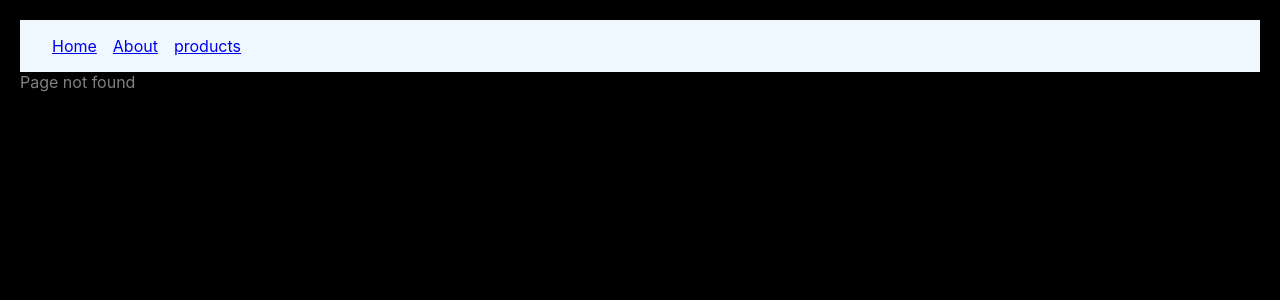
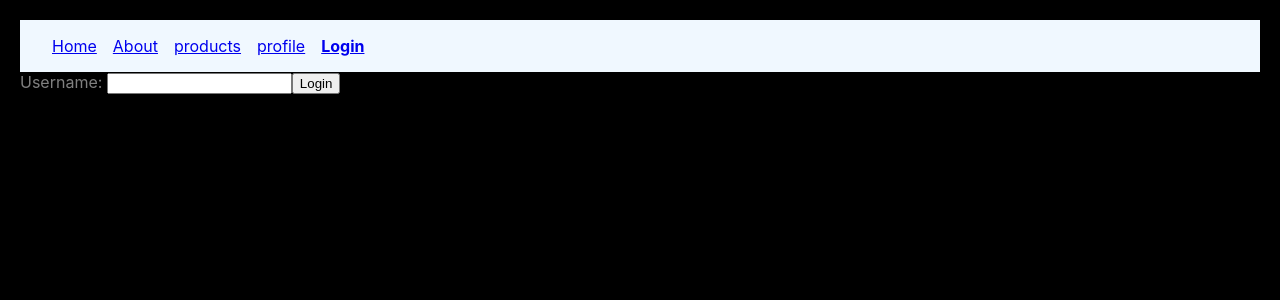
Before and after one commit to EsteAdonis/react-router-demo, a React (Create React App) app: page /login in a window 1280 px wide. Before the commit this address had no page. Shown: the top 300 px of the page. Built offline with nearby package versions, Linux system fonts and the light colour scheme.

Commit message:
Authentication and Protected Routes

```diff
--- a/src/App.js
+++ b/src/App.js
@@ -1,6 +1,7 @@
 import React from 'react';
 import './App.css';
 import {Routes, Route} from 'react-router-dom';
+import { AuthProvider } from './components/auth';
 import { Home } from './components/Home';
 import { Navbar } from './components/Navbar';
 import { OrderSummary } from './components/OrderSummary';
@@ -11,13 +12,16 @@
 import { Users } from './components/Users';
 import { UserDetails } from './components/UserDetails';
 import { Admin } from './components/Admin';
+import { Profile } from './components/Profile';
+import { Login } from './components/Login';
+import { RequiredAuth } from './components/RequiredAuth';
 
 // import { About } from './components/About';
 const LazyAbout = React.lazy(() => import('./components/About'));
 
 function App() {
   return (
-		<>
+		<AuthProvider >
 			<Navbar />
 			<Routes>
 				<Route path="/" element={<Home />}></Route>
@@ -43,9 +47,20 @@
 					<Route path='admin' element={<Admin />}/>
 				</Route>
 
+				<Route
+					path='profile'
+					element={
+						<RequiredAuth >
+							<Profile />
+						</RequiredAuth>
+					}
+				/>
+
+				<Route path='login' element={<Login />} />
+
 				<Route path="*" element={<NoMatch />} />
 			</Routes>
-		</>
+		</AuthProvider>
   );
 }
 
--- /dev/null
+++ b/src/components/Login.js
@@ -0,0 +1,30 @@
+import { useState } from 'react';
+import { useNavigate, useLocation } from 'react-router-dom';
+import { useAuth } from './auth';
+
+export const Login = () => {
+	const [user, setUser] = useState('');
+	const auth = useAuth();
+	const navigate = useNavigate();
+	const location = useLocation();
+	const redirectPath = location.state?.path || '/';
+
+	const handleLogin = () => {
+		auth.login(user);
+		navigate(redirectPath, {replace: true});
+	}
+
+	return (
+		<div>
+			<label>
+				Username: {auth.user}
+				<input
+					type='text'
+					onChange={(e) => setUser(e.target.value)}
+				/>
+			</label>
+			<button onClick={handleLogin}>Login</button>
+
+		</div>
+	)
+}
--- a/src/components/Navbar.js
+++ b/src/components/Navbar.js
@@ -1,4 +1,5 @@
 import {NavLink} from 'react-router-dom';
+import { useAuth } from './auth';
 
 export const Navbar = () => {
 	const navLinkStyle = ({ isActive }) => {
@@ -7,11 +8,19 @@
 			TextDecoration: isActive ? 'none': 'underline'
 		}
 	}
+
+	const auth = useAuth();
+
 	return (
 		<nav className='primary-nav'>
 			<NavLink to="/" style={navLinkStyle}>Home</NavLink>
 			<NavLink to="/about" style={navLinkStyle}>About</NavLink>
 			<NavLink to="/products" style={navLinkStyle}>products</NavLink>
+			<NavLink to="/profile" style={navLinkStyle}>profile</NavLink>
+			{
+				!auth.user &&
+				<NavLink to="/login" style={navLinkStyle}>Login</NavLink>
+			}
 		</nav>
 	)
 }
--- /dev/null
+++ b/src/components/Profile.js
@@ -0,0 +1,19 @@
+import { useNavigate } from 'react-router-dom';
+import {useAuth } from './auth';
+
+export const Profile = () => {
+	const auth = useAuth();
+	const navigate = useNavigate();
+
+	const handleLogout = () => {
+		auth.logout();
+		navigate('/');
+	}
+
+	return (
+		<div>
+			Welcome {auth.user}
+			<button onClick={handleLogout}>Logout</button>
+		</div>
+	)
+}
--- /dev/null
+++ b/src/components/RequiredAuth.js
@@ -0,0 +1,13 @@
+import { Navigate, useLocation } from 'react-router-dom';
+import { useAuth } from './auth';
+
+export const RequiredAuth = ({children}) => {
+	const auth = useAuth();
+	const location = useLocation()
+
+	if (!auth.user) {
+		return <Navigate to ='/login' state = {{path: location.pathname }} />
+	}
+
+	return children
+}
--- /dev/null
+++ b/src/components/auth.js
@@ -0,0 +1,17 @@
+import { useContext, createContext, useState } from 'react';
+
+const AuthContext = createContext(null);
+
+export const AuthProvider = ({children}) => {
+	const [user, setUser] = useState('');
+	const login = (user) => setUser(user);
+	const logout = () => setUser(null);
+
+	return (
+		<AuthContext.Provider value={{user, login, logout}}>
+			{children}
+		</AuthContext.Provider>
+	)
+};
+
+export const useAuth = () => useContext(AuthContext);
```
